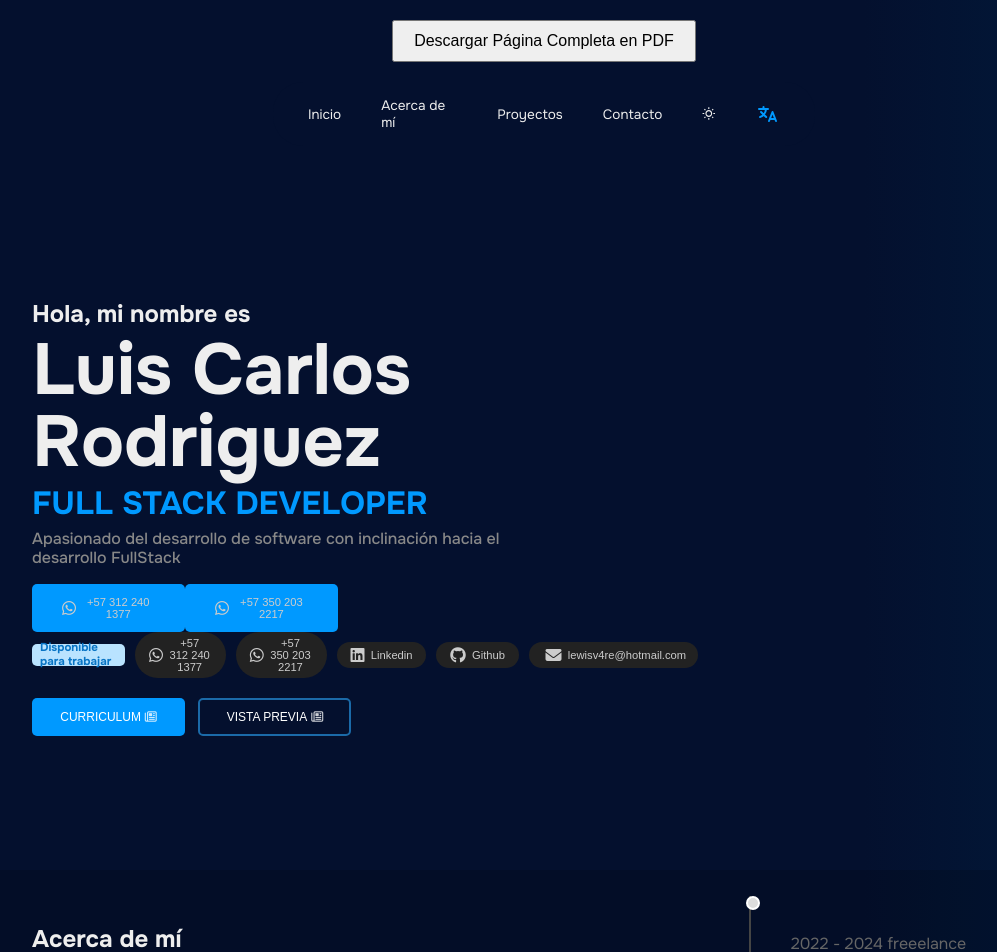
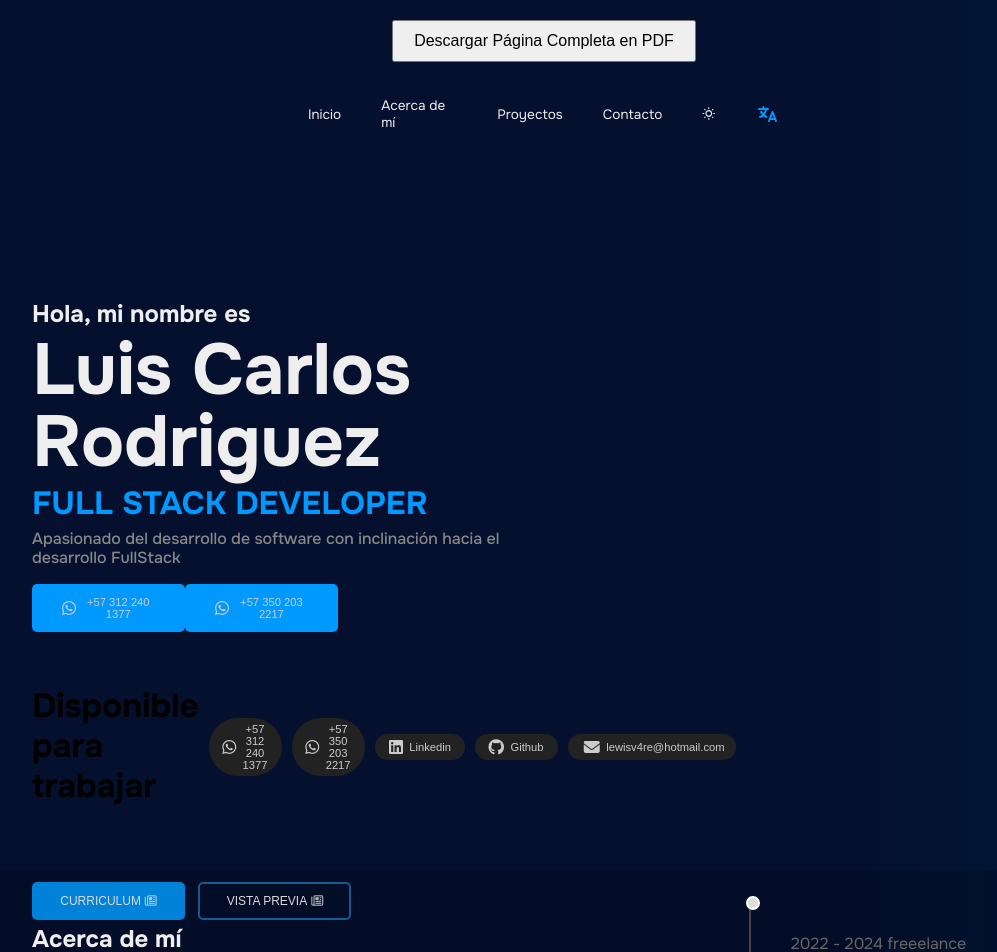
Before and after one commit to lewisv4/Portfolio-master, a Next.js app: page / in a window 1280 px wide. Shown: the top 952 px of the page, without its empty margins (96-1093 px from the left). Built offline with nearby package versions, Linux system fonts and the light colour scheme.

Commit message:
added numbers

```diff
--- a/src/app/components/presentation/Presentation.jsx
+++ b/src/app/components/presentation/Presentation.jsx
@@ -54,15 +54,15 @@ const Presentation = () => {
                             <Link href='https://api.whatsapp.com/send?phone=+573122401377' target='_BLANK' >
                                 <i className="fa-brands fa-whatsapp links "></i><span className='textRed' >+57 312 240 1377</span>
                             </Link>
-                        </button>
-                        <button>
+                    </button>
+                    <button>
                             <Link href='https://api.whatsapp.com/send?phone=+573502032217' target='_BLANK' >
                                 <i className="fa-brands fa-whatsapp links "></i><span className='textRed' >+57 350 203 2217</span>
                             </Link>
-                        </button>
+                    </button>
 
                     <div className='openAndRedes' >
-                        <h6>{openToWork}</h6>
+                        <h5>{openToWork}</h5>
                         <button>
                             <Link href='https://api.whatsapp.com/send?phone=+573122401377' target='_BLANK' >
                                 <i className="fa-brands fa-whatsapp links "></i><span className='textRed' >+57 312 240 1377</span>
```
